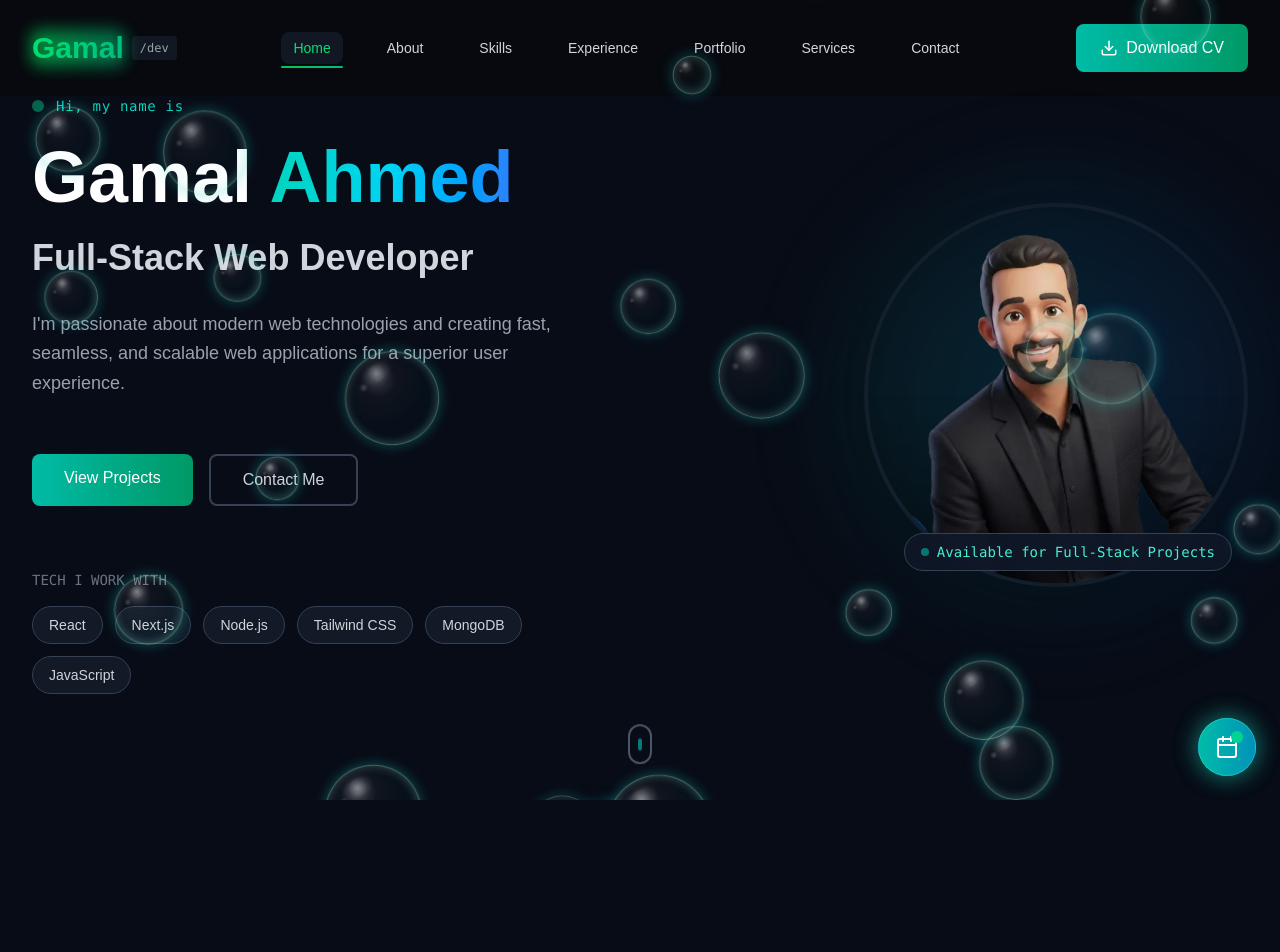
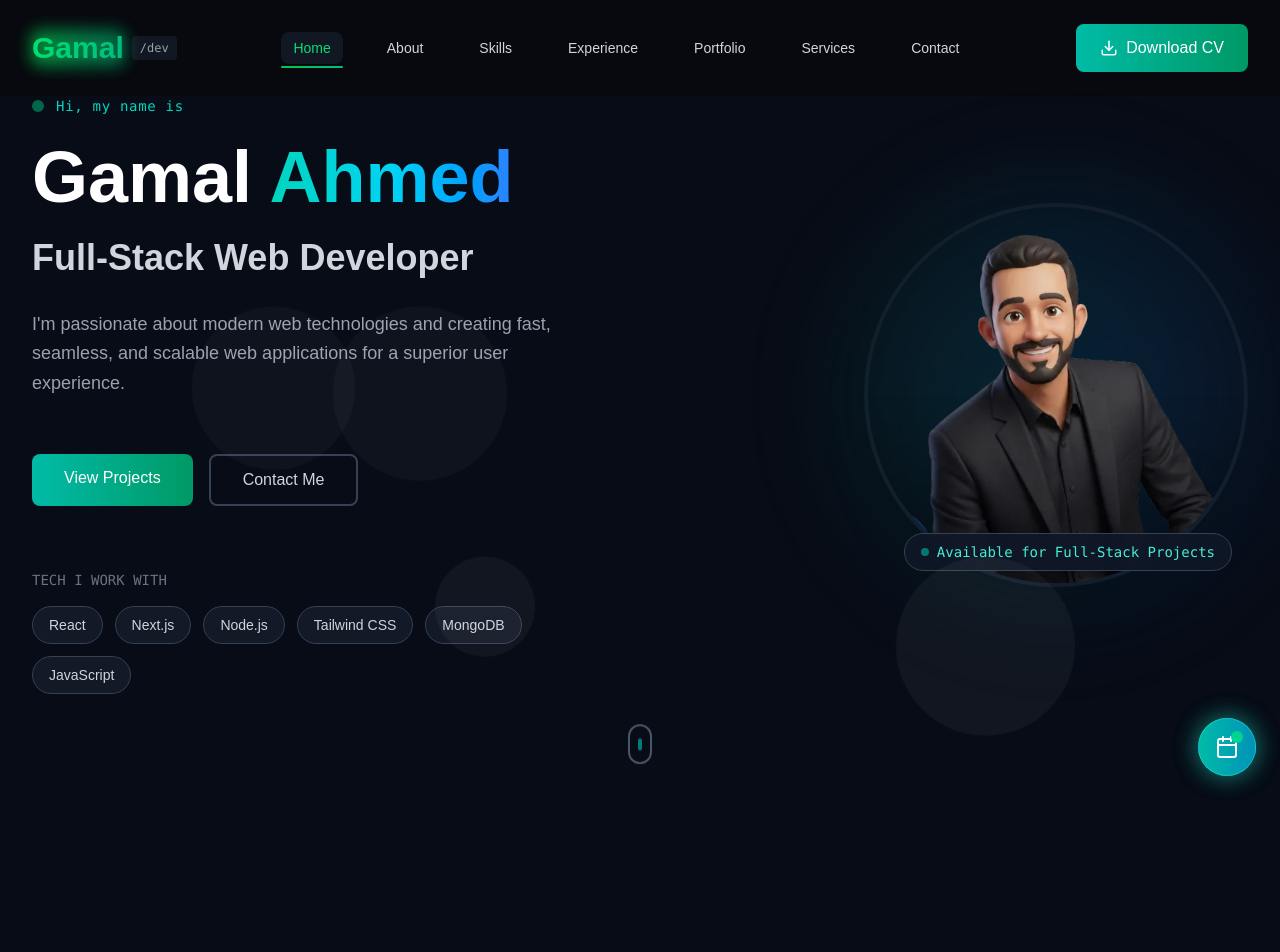
Before and after one commit to ga5e8je99/gamal, a Next.js app: page / in a window 1280 px wide. Shown: the top 952 px of the page. Built offline with nearby package versions, Linux system fonts and the light colour scheme.

Commit message:
revert: restore original bubbles animation and styling exactly as first created

```diff
--- a/app/globals.css
+++ b/app/globals.css
@@ -158,308 +158,162 @@ body {
 .MuiMultiSectionDigitalClockSection-root {
   border-color: rgba(255, 255, 255, 0.1) !important;
 }
-@keyframes floatBubble {
+@keyframes animate {
   0% {
-    transform: translateY(0) translateX(0) scale(0.95);
-    opacity: 0;
-  }
-  8% {
-    opacity: 0.75;
-  }
-  25% {
-    transform: translateY(-28vh) translateX(14px) scale(1.02);
-  }
-  50% {
-    transform: translateY(-58vh) translateX(-14px) scale(0.98);
-  }
-  75% {
-    transform: translateY(-88vh) translateX(10px) scale(1.02);
-    opacity: 0.7;
-  }
-  92% {
-    opacity: 0.65;
+    transform: translateY(0) rotate(0deg);
+    opacity: 1;
+    border-radius: 0;
   }
   100% {
-    transform: translateY(-118vh) translateX(-6px) scale(1);
+    transform: translateY(-1000px) rotate(720deg);
     opacity: 0;
+    border-radius: 50%;
   }
 }
 
 .background {
   position: fixed;
-  inset: 0;
   width: 100vw;
   height: 100vh;
+  top: 0;
+  left: 0;
   margin: 0;
   padding: 0;
+  background: rgba(252, 252, 252, 0);
   overflow: hidden;
-  z-index: 25;
+  z-index: 15;
   pointer-events: none;
-  background: transparent;
 }
-
 .background li {
   position: absolute;
   display: block;
   list-style: none;
-  border-radius: 50% !important;
-  background: radial-gradient(
-    circle at 35% 30%,
-    rgba(255, 255, 255, 0.25) 0%,
-    rgba(255, 255, 255, 0.05) 20%,
-    rgba(45, 212, 191, 0.04) 50%,
-    rgba(6, 182, 212, 0.02) 75%,
-    rgba(45, 212, 191, 0.15) 100%
-  );
-  border: 1.2px solid rgba(167, 243, 208, 0.55);
-  box-shadow:
-    0 0 12px rgba(45, 212, 191, 0.35),
-    0 0 22px rgba(6, 182, 212, 0.2),
-    inset 0 0 10px rgba(255, 255, 255, 0.2),
-    inset -2px -2px 10px rgba(45, 212, 191, 0.25);
-  animation: floatBubble 16s ease-in-out infinite;
-  will-change: transform, opacity;
+  width: 20px;
+  height: 20px;
+  background: rgba(255, 255, 255, 0.05);
+  animation: animate 12s linear infinite;
   pointer-events: none;
 }
 
-/* Soft primary specular highlight on the upper-left */
-.background li::after {
-  content: "";
-  position: absolute;
-  top: 14%;
-  left: 20%;
-  width: 26%;
-  height: 18%;
-  border-radius: 50%;
-  background: radial-gradient(circle, rgba(255, 255, 255, 0.85) 0%, rgba(255, 255, 255, 0.25) 60%, transparent 100%);
-  box-shadow: 0 0 6px rgba(255, 255, 255, 0.4);
-  transform: rotate(-35deg);
-  opacity: 0.7;
-  pointer-events: none;
+.background li:nth-child(0),
+.background li:nth-child(16) {
+  left: 26%;
+  width: 174px;
+  height: 174px;
+  bottom: -174px;
+  animation-delay: 1s;
 }
-
-/* Secondary subtle reflection point for realistic 3D bubble depth */
-.background li::before {
-  content: "";
-  position: absolute;
-  top: 34%;
-  left: 14%;
-  width: 10%;
-  height: 10%;
-  border-radius: 50%;
-  background: radial-gradient(circle, rgba(255, 255, 255, 0.6) 0%, transparent 70%);
-  opacity: 0.5;
-  pointer-events: none;
-}
-
-/* 26 Luminous Floating Bubbles spread across the entire viewport with staggered continuous cycles */
 .background li:nth-child(1) {
-  left: 4%;
-  width: 54px;
-  height: 54px;
-  bottom: -60px;
-  animation-duration: 15s;
-  animation-delay: -2s;
+  left: 34%;
+  width: 100px;
+  height: 100px;
+  bottom: -100px;
+  animation-delay: 4s;
 }
 .background li:nth-child(2) {
-  left: 12%;
-  width: 82px;
-  height: 82px;
-  bottom: -95px;
-  animation-duration: 19s;
-  animation-delay: -7s;
+  left: 15%;
+  width: 163px;
+  height: 163px;
+  bottom: -163px;
+  animation-delay: 1s;
 }
 .background li:nth-child(3) {
-  left: 20%;
-  width: 44px;
-  height: 44px;
-  bottom: -50px;
-  animation-duration: 13s;
-  animation-delay: -11s;
+  left: 11%;
+  width: 170px;
+  height: 170px;
+  bottom: -170px;
+  animation-delay: 12s;
 }
 .background li:nth-child(4) {
-  left: 28%;
-  width: 96px;
-  height: 96px;
-  bottom: -110px;
-  animation-duration: 22s;
-  animation-delay: -4s;
+  left: 43%;
+  width: 151px;
+  height: 151px;
+  bottom: -151px;
+  animation-delay: 15s;
 }
 .background li:nth-child(5) {
-  left: 36%;
-  width: 62px;
-  height: 62px;
-  bottom: -75px;
-  animation-duration: 16s;
-  animation-delay: -9s;
+  left: 51%;
+  width: 105px;
+  height: 105px;
+  bottom: -105px;
+  animation-delay: 23s;
 }
 .background li:nth-child(6) {
-  left: 44%;
-  width: 86px;
-  height: 86px;
-  bottom: -100px;
-  animation-duration: 20s;
-  animation-delay: -14s;
+  left: 70%;
+  width: 179px;
+  height: 179px;
+  bottom: -179px;
+  animation-delay: 4s;
 }
 .background li:nth-child(7) {
-  left: 52%;
-  width: 38px;
-  height: 38px;
-  bottom: -45px;
-  animation-duration: 12s;
-  animation-delay: -3s;
+  left: 74%;
+  width: 147px;
+  height: 147px;
+  bottom: -147px;
+  animation-delay: 9s;
 }
 .background li:nth-child(8) {
-  left: 60%;
-  width: 104px;
-  height: 104px;
-  bottom: -120px;
-  animation-duration: 24s;
-  animation-delay: -16s;
+  left: 18%;
+  width: 168px;
+  height: 168px;
+  bottom: -168px;
+  animation-delay: 14s;
 }
 .background li:nth-child(9) {
-  left: 68%;
-  width: 52px;
-  height: 52px;
-  bottom: -65px;
-  animation-duration: 15s;
-  animation-delay: -8s;
+  left: 57%;
+  width: 130px;
+  height: 130px;
+  bottom: -130px;
+  animation-delay: 43s;
 }
 .background li:nth-child(10) {
-  left: 76%;
-  width: 76px;
-  height: 76px;
-  bottom: -85px;
-  animation-duration: 18s;
-  animation-delay: -13s;
+  left: 28%;
+  width: 218px;
+  height: 218px;
+  bottom: -218px;
+  animation-delay: 17s;
 }
 .background li:nth-child(11) {
-  left: 84%;
-  width: 92px;
-  height: 92px;
-  bottom: -105px;
-  animation-duration: 21s;
-  animation-delay: -5s;
+  left: 55%;
+  width: 184px;
+  height: 184px;
+  bottom: -184px;
+  animation-delay: 43s;
 }
 .background li:nth-child(12) {
-  left: 92%;
-  width: 46px;
-  height: 46px;
-  bottom: -55px;
-  animation-duration: 14s;
-  animation-delay: -10s;
+  left: 45%;
+  width: 153px;
+  height: 153px;
+  bottom: -153px;
+  animation-delay: 22s;
 }
 .background li:nth-child(13) {
-  left: 8%;
-  width: 68px;
-  height: 68px;
-  bottom: -80px;
-  animation-duration: 17s;
-  animation-delay: -15s;
+  left: 61%;
+  width: 149px;
+  height: 149px;
+  bottom: -149px;
+  animation-delay: 7s;
 }
 .background li:nth-child(14) {
-  left: 17%;
-  width: 48px;
-  height: 48px;
-  bottom: -60px;
-  animation-duration: 13s;
-  animation-delay: -1s;
+  left: 6%;
+  width: 126px;
+  height: 126px;
+  bottom: -126px;
+  animation-delay: 64s;
 }
 .background li:nth-child(15) {
-  left: 25%;
-  width: 100px;
-  height: 100px;
-  bottom: -115px;
-  animation-duration: 23s;
-  animation-delay: -18s;
+  left: 23%;
+  width: 188px;
+  height: 188px;
+  bottom: -188px;
+  animation-delay: 31s;
 }
-.background li:nth-child(16) {
-  left: 33%;
-  width: 42px;
-  height: 42px;
-  bottom: -50px;
-  animation-duration: 14s;
-  animation-delay: -6s;
-}
-.background li:nth-child(17) {
-  left: 41%;
-  width: 72px;
-  height: 72px;
-  bottom: -85px;
-  animation-duration: 18s;
-  animation-delay: -12s;
-}
-.background li:nth-child(18) {
-  left: 49%;
-  width: 56px;
-  height: 56px;
-  bottom: -70px;
-  animation-duration: 15s;
-  animation-delay: -17s;
-}
-.background li:nth-child(19) {
-  left: 57%;
-  width: 88px;
-  height: 88px;
-  bottom: -100px;
-  animation-duration: 20s;
-  animation-delay: -4s;
-}
-.background li:nth-child(20) {
-  left: 65%;
-  width: 46px;
-  height: 46px;
-  bottom: -55px;
-  animation-duration: 13s;
-  animation-delay: -9s;
-}
-.background li:nth-child(21) {
-  left: 73%;
-  width: 80px;
-  height: 80px;
-  bottom: -95px;
-  animation-duration: 19s;
-  animation-delay: -15s;
-}
-.background li:nth-child(22) {
-  left: 81%;
-  width: 58px;
-  height: 58px;
-  bottom: -70px;
-  animation-duration: 16s;
-  animation-delay: -2s;
-}
-.background li:nth-child(23) {
-  left: 89%;
-  width: 70px;
-  height: 70px;
-  bottom: -80px;
-  animation-duration: 17s;
-  animation-delay: -8s;
-}
-.background li:nth-child(24) {
-  left: 96%;
-  width: 50px;
-  height: 50px;
-  bottom: -60px;
-  animation-duration: 14s;
-  animation-delay: -12s;
-}
-.background li:nth-child(25) {
-  left: 2%;
-  width: 64px;
-  height: 64px;
-  bottom: -75px;
-  animation-duration: 16s;
-  animation-delay: -5s;
-}
-.background li:nth-child(26) {
-  left: 47%;
-  width: 108px;
-  height: 108px;
-  bottom: -125px;
-  animation-duration: 25s;
-  animation-delay: -20s;
+.background li {
+  -webkit-border-radius: 50% !important;
+  -moz-border-radius: 50% !important;
+  -ms-border-radius: 50% !important;
+  -o-border-radius: 50% !important;
+  border-radius: 50% !important;
 }
 
 .css-8cn20p-MuiButtonBase-root-MuiTab-root {
--- a/app/layout.js
+++ b/app/layout.js
@@ -129,16 +129,6 @@ export default function RootLayout({ children }) {
           <li></li>
           <li></li>
           <li></li>
-          <li></li>
-          <li></li>
-          <li></li>
-          <li></li>
-          <li></li>
-          <li></li>
-          <li></li>
-          <li></li>
-          <li></li>
-          <li></li>
         </ul>
         {children}
       </body>
```
